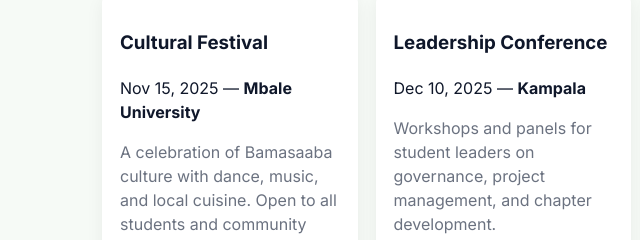
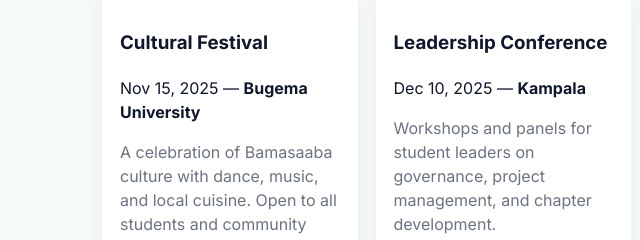
Before and after one commit to Kent74696/Bansa, a plain HTML site: page events.html in a window 1280 px wide. Shown: the part 424-664 px from the top of the page, 0-640 px from the left. Drawn offline with Linux system fonts and the light colour scheme.

Commit message:
Update event location from Mbale to Bugema University

```diff
--- a/events.html
+++ b/events.html
@@ -73,7 +73,7 @@
             <h3 id="evt1">Cultural Festival</h3>
             <p>
               <time datetime="2025-11-15">Nov 15, 2025</time> —
-              <strong>Mbale University</strong>
+              <strong>Bugema University</strong>
             </p>
             <p class="muted">
               A celebration of Bamasaaba culture with dance, music, and local
```
